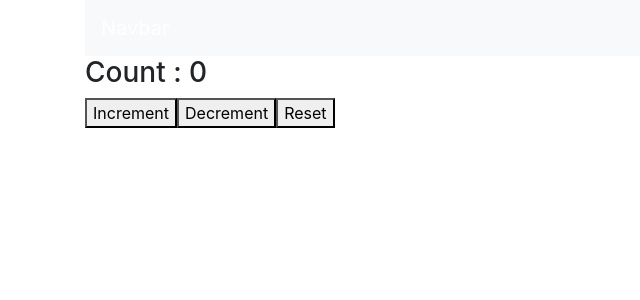
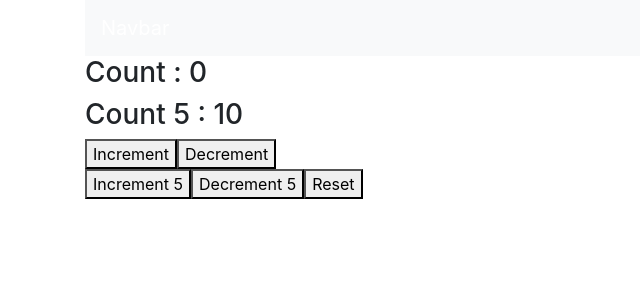
Before and after one commit to TranTinh96/Hooks, a React (Create React App) app: page / in a window 1280 px wide. Shown: the top 300 px of the page, without its empty margins (0-640 px from the left). Built offline with nearby package versions, Linux system fonts and the light colour scheme.

Commit message:
Multiple useReducers

```diff
--- a/src/App.js
+++ b/src/App.js
@@ -4,8 +4,8 @@
 //import MouseContainer from "./components/mouseContainer"
 //import Count from "./components/detail/count"
 //import DataFeching from "./components/Fetching/DataFeching"
-import ComponentC from "./components/componentC"
-import CountOne  from "./components/reducer/CountOne"
+//import ComponentC from "./components/componentC"
+import CountThree  from "./components/reducer/CountTwo"
 
 export const UserContext = React.createContext();
 export const ChannelContext = React.createContext()
@@ -18,7 +18,7 @@
           <Navbar.Brand href="#">Navbar</Navbar.Brand>
       </Navbar>
       {/*<MouseContainer/>*/ }
-      <CountOne/>
+      <CountThree/>
 
     </div>
   );
--- /dev/null
+++ b/src/components/reducer/CountTwo.js
@@ -0,0 +1,44 @@
+import React, { useReducer } from 'react'
+
+const initialState  = {
+   firstCounter :0,
+   secondCounter :10
+}
+
+// State : trang thai ban dau
+// action : {type ,value}
+const reducer =(state , action) => {
+   switch (action.type) {
+   case 'increment':
+      return  {...state, firstCounter : state.firstCounter + action.value}
+   case "decrement":
+      return {...state , firstCounter : state.firstCounter - action.value}
+   case 'increment5':
+      return  {...state , secondCounter : state.secondCounter + action.value}
+   case "decrement5":
+      return  {...state , secondCounter : state.secondCounter - action.value}
+   case 'reset':
+      return initialState
+   default:
+      return state
+   }
+}
+
+
+ function CountTwo() {
+   const [count , dispatch] = useReducer(reducer,initialState)
+      return (
+         <div>
+            <h3> Count : {count.firstCounter}</h3>
+            <h3> Count 5 : {count.secondCounter}</h3>
+            <button onClick={()=>dispatch({type :'increment' , value : 1})} >Increment</button>
+            <button onClick={()=>dispatch({type :'decrement' , value : 1})}>Decrement</button>
+            <br/>
+            <button onClick={()=>dispatch({type :'increment5' , value : 5})} >Increment 5</button>
+            <button onClick={()=>dispatch({type :'decrement5' , value : 5})}>Decrement 5</button>
+            <button onClick={()=>dispatch({type : 'reset'})}>Reset</button>
+         </div>
+      )
+}
+
+export default CountTwo
```
Also changed, not shown: src/components/reducer/CountThree.js (added, +38 -0 lines).
